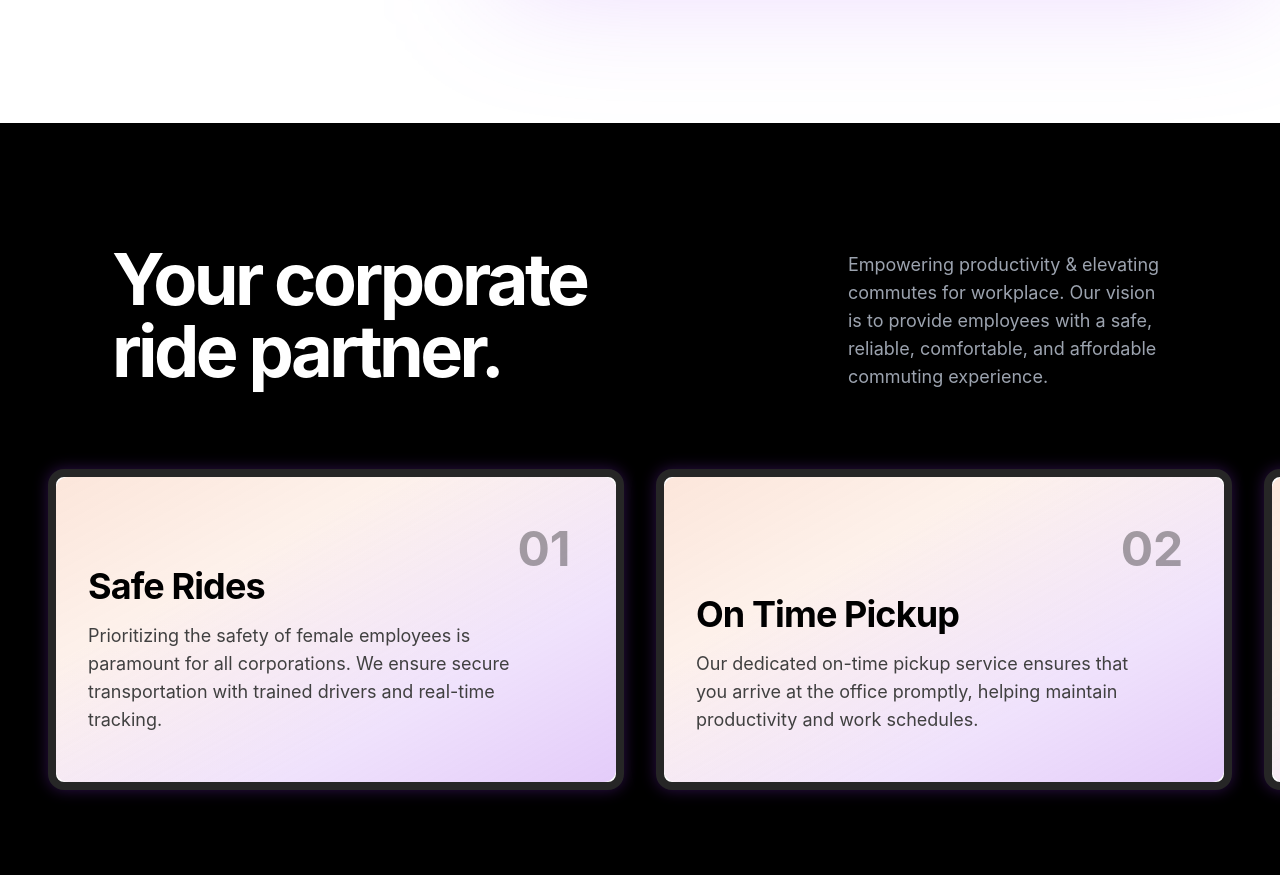
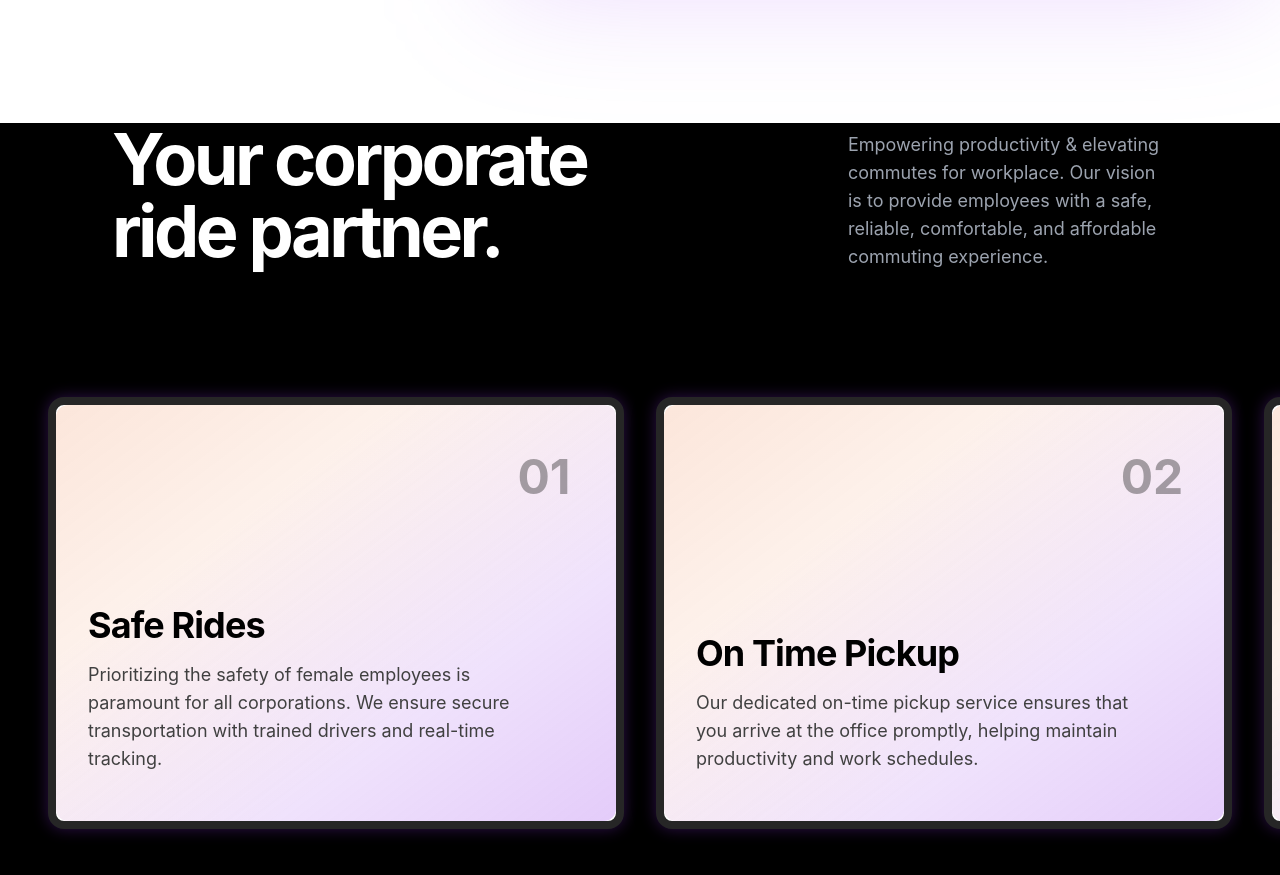
Before and after one commit to Punit-Dethe/triply, a React (Vite) app: page / in a window 1280 px wide. Shown: the part 1800-2675 px from the top of the page. Built offline with nearby package versions, Linux system fonts and the light colour scheme.

Commit message:
Update Features.jsx

```diff
--- a/src/components/Features.jsx
+++ b/src/components/Features.jsx
@@ -71,12 +71,12 @@ const Features = () => {
 
   return (
     <section ref={targetRef} className="relative h-[300vh] bg-black text-white">
-      <div className="sticky top-0 h-screen overflow-hidden flex flex-col">
-        {/* Added extra space at top */}
-        <div className="h-[12vh] md:h-[15vh]"></div>
+      <div className="sticky top-0 h-screen overflow-hidden flex flex-col sm:justify-center">
+        {/* Added extra space at top - only visible on mobile */}
+        <div className="h-[12vh] sm:h-0"></div>
 
         {/* Text Content */}
-        <div ref={textContainerRef} className="w-full max-w-6xl mx-auto px-8 md:px-12 z-10 mb-1 md:mb-2">
+        <div ref={textContainerRef} className="w-full max-w-6xl mx-auto px-8 md:px-12 z-10 mb-1 sm:mb-6 md:mb-8">
             <div className="flex flex-col md:flex-row justify-between items-start">
                 <h2 className="text-4xl md:text-5xl lg:text-7xl font-bold tracking-tighter leading-tight max-w-lg">
                     Your corporate ride partner.
@@ -92,12 +92,12 @@ const Features = () => {
           <motion.div
             ref={motionDivRef}
             style={{ x, paddingLeft: dynamicPaddingLeft, paddingRight: dynamicPaddingLeft }}
-            className="flex gap-4 md:gap-8 py-2 md:py-4 w-max h-full"
+            className="flex gap-4 sm:gap-8 py-2 sm:py-12 md:py-16 w-max h-full"
           >
               {features.map((feature, index) => (
                 <div key={index} className="relative shrink-0 h-full flex items-center">
                   <div
-                    className="relative w-[90vw] md:w-[60vw] lg:w-[45vw] max-w-[800px] h-[75%] rounded-2xl flex flex-col justify-end p-5 md:p-8 bg-white border-8 border-neutral-800 shadow-xl overflow-hidden"
+                    className="relative w-[90vw] md:w-[60vw] lg:w-[45vw] max-w-[800px] h-[75%] sm:h-auto sm:aspect-[4/3] rounded-2xl flex flex-col justify-end p-5 md:p-8 bg-white border-8 border-neutral-800 shadow-xl overflow-hidden"
                     style={{
                       boxShadow: '0 0 15px rgba(146, 51, 234, 0.31), 0 0 30px rgba(0, 0, 0, 0.1)'
                     }}
@@ -109,13 +109,13 @@ const Features = () => {
                     }}></div>
 
                     {/* Number indicator in top right */}
-                    <div className="absolute top-2 right-2 md:top-8 md:right-8 w-12 h-12 md:w-20 md:h-20 flex items-center justify-center">
-                      <span className="text-3xl md:text-5xl font-bold text-neutral-800 opacity-40">0{index + 1}</span>
+                    <div className="absolute top-2 right-2 sm:top-4 md:top-8 sm:right-4 md:right-8 w-12 h-12 sm:w-16 md:w-20 sm:h-16 md:h-20 flex items-center justify-center">
+                      <span className="text-3xl sm:text-4xl md:text-5xl font-bold text-neutral-800 opacity-40">0{index + 1}</span>
                     </div>
 
                     {/* Content aligned to bottom left */}
-                    <div className="relative z-10 max-w-md text-left mb-2 md:mb-4">
-                      <h3 className="text-2xl sm:text-3xl md:text-4xl font-bold text-black tracking-tight mb-1 md:mb-4">{feature.title}</h3>
+                    <div className="relative z-10 max-w-md text-left mb-2 sm:mb-4">
+                      <h3 className="text-2xl sm:text-3xl md:text-4xl font-bold text-black tracking-tight mb-1 sm:mb-2 md:mb-4">{feature.title}</h3>
                       <p className="text-sm sm:text-base md:text-lg text-neutral-700">{feature.description}</p>
                     </div>
                   </div>
@@ -124,8 +124,8 @@ const Features = () => {
           </motion.div>
         </div>
 
-        {/* Added space at bottom */}
-        <div className="h-[8vh]"></div>
+        {/* Added space at bottom - only visible on mobile */}
+        <div className="h-[8vh] sm:h-0"></div>
       </div>
     </section>
   );
```
